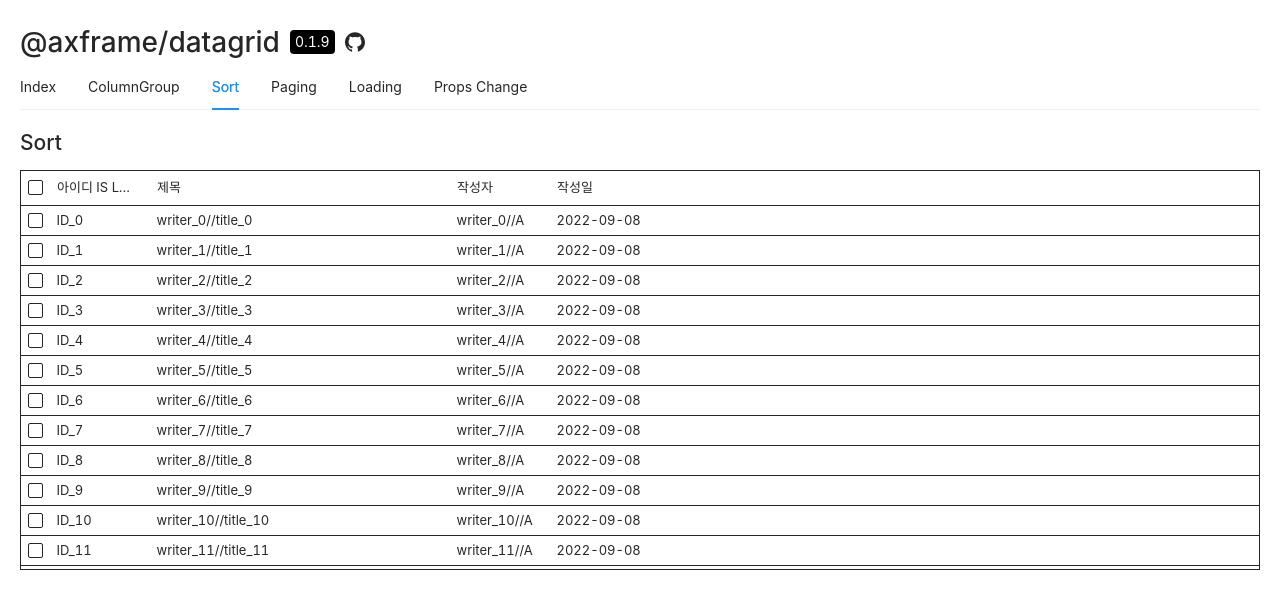
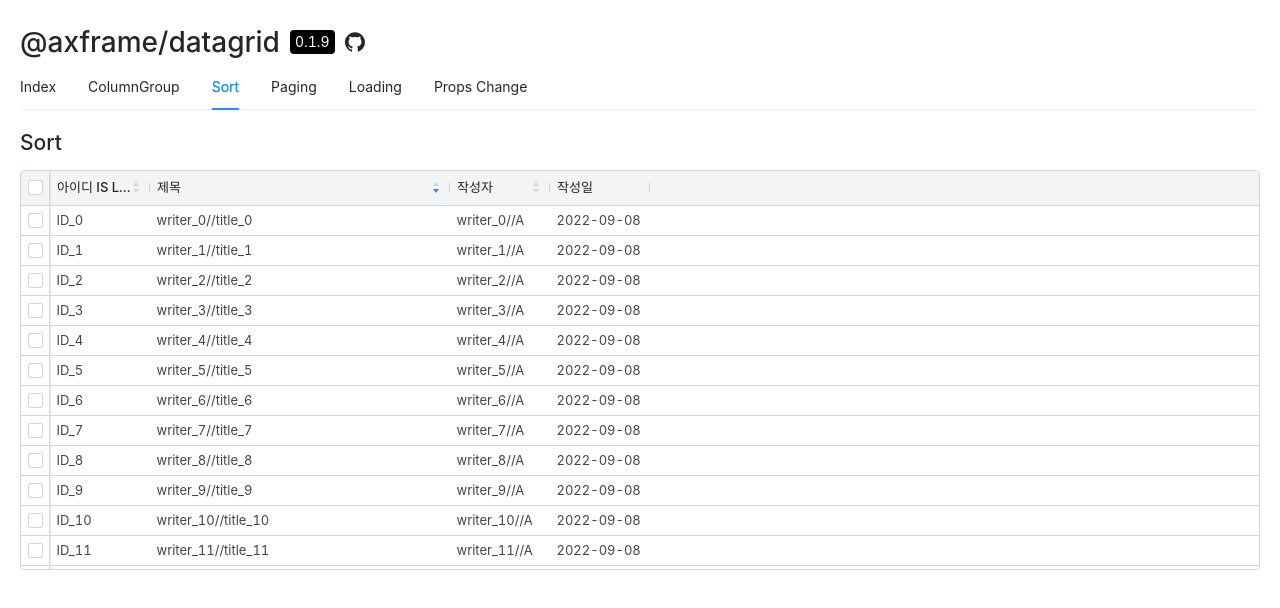
Before and after one commit to axisj/axboot-datagrid, a Next.js app: page /sort in a window 1280 px wide. Shown: the top 608 px of the page. Built offline with nearby package versions, Linux system fonts and the light colour scheme.

Commit message:
Fix Error changing property of "onClick"

```diff
--- a/@axframe-datagrid/AXFDataGrid.tsx
+++ b/@axframe-datagrid/AXFDataGrid.tsx
@@ -160,6 +160,7 @@ export function AXFDataGrid<T = Record<string, any>>({
           sortParams,
           page,
           data,
+          onClick,
         }}
       />
     </AppStoreProvider>
--- a/@axframe-datagrid/components/Table.tsx
+++ b/@axframe-datagrid/components/Table.tsx
@@ -7,7 +7,7 @@ import TableHeadFrozen from './TableHeadFrozen';
 import TableBodyFrozen from './TableBodyFrozen';
 import TableFooter from './TableFooter';
 import Loading from './Loading';
-import { AXFDGColumn, AXFDGColumnGroup, AXFDGDataItem, AXFDGPage, AXFDGSortParam } from '../types';
+import { AXFDGColumn, AXFDGColumnGroup, AXFDGDataItem, AXFDGPage, AXFDGProps, AXFDGSortParam } from '../types';
 import { getFrozenColumnsWidth } from '../utils';
 import { css } from '@emotion/react';
 
@@ -31,6 +31,7 @@ interface Props<T> {
   columnsGroup: AXFDGColumnGroup[];
   page?: AXFDGPage;
   data?: AXFDGDataItem<T>[];
+  onClick?: AXFDGProps<T>['onClick'];
 }
 
 function Table<T>(props: Props<T>) {
@@ -77,6 +78,7 @@ function Table<T>(props: Props<T>) {
   const setData = useAppStore(s => s.setData);
   const setColumns = useAppStore(s => s.setColumns);
   const setColumnsGroup = useAppStore(s => s.setColumnsGroup);
+  const setOnClick = useAppStore(s => s.setOnClick);
 
   const containerRef = React.useRef<HTMLDivElement>(null);
   const scrollContainerRef = React.useRef<HTMLDivElement>(null);
@@ -198,6 +200,9 @@ function Table<T>(props: Props<T>) {
   React.useEffect(() => {
     if (props.columnsGroup !== undefined) setColumnsGroup(props.columnsGroup);
   }, [setColumnsGroup, props.columnsGroup]);
+  React.useEffect(() => {
+    if (props.onClick !== undefined) setOnClick(props.onClick);
+  }, [setOnClick, props.onClick]);
 
   //setInitialized
   React.useEffect(() => {
--- a/@axframe-datagrid/store/getAppStoreActions.ts
+++ b/@axframe-datagrid/store/getAppStoreActions.ts
@@ -130,4 +130,5 @@ export const getAppStoreActions: StoreActions = (set, get) => ({
   setFrozenColumnIndex: frozenColumnIndex => set({ frozenColumnIndex }),
   setSortParams: sortParams => set({ sortParams }),
   setFrozenColumnsWidth: frozenColumnsWidth => set({ frozenColumnsWidth }),
+  setOnClick: onClick => set({ onClick }),
 });
--- a/@axframe-datagrid/style.css
+++ b/@axframe-datagrid/style.css
@@ -1,20 +1,20 @@
-[role="react-frame-datagrid"] {
-    --axfdg-primary-color: #3B82F6;
-    --axfdg-header-bg: #F3F4F5;
+[role='axframe-datagrid'] {
+  --axfdg-primary-color: #3b82f6;
+  --axfdg-header-bg: #f3f4f5;
   --axfdg-header-color: #222;
   --axfdg-header-font-weight: 500;
   --axfdg-header-hover-bg: #e2e5e5;
   --axfdg-header-group-bg: #e9e9e9;
-    --axfdg-footer-bg: #F3F4F5;
-    --axfdg-border-color-base: #D2D5D9;
+  --axfdg-footer-bg: #f3f4f5;
+  --axfdg-border-color-base: #d2d5d9;
   --axfdg-border-radius: 4px;
   --axfdg-row-selector-color: #ffffff;
   --axfdg-body-bg: #ffffff;
-    --axfdg-body-hover-bg: #F3F4F5;
+  --axfdg-body-hover-bg: #f3f4f5;
   --axfdg-body-color: #444;
 
   --axfdg-scroll-size: 11px;
-    --axfdg-scroll-track-bg: #F9F9F9;
+  --axfdg-scroll-track-bg: #f9f9f9;
   --axfdg-scroll-thumb-radius: 6px;
   --axfdg-scroll-thumb-bg: #c0c1c5;
   --axfdg-scroll-thumb-hover-bg: #a1a3a6;
--- a/@axframe-datagrid/types.ts
+++ b/@axframe-datagrid/types.ts
@@ -152,6 +152,7 @@ export interface AppActions<T> {
   setSelectedIdsMap: (selectedIdsMap: Map<number, any>) => void;
   setSortParams: (sortParams: Record<string, AXFDGSortParam>) => void;
   setFrozenColumnsWidth: (frozenColumnsWidth: number) => void;
+  setOnClick: (onClick: AXFDGProps<T>['onClick']) => void;
 }
 
 export interface AppStore<T = Record<string, any>> extends AppModel<T>, AppActions<T> {}
--- a/examples/BasicExample.tsx
+++ b/examples/BasicExample.tsx
@@ -96,6 +96,7 @@ function BasicExample(props: Props) {
             console.log('onChange rowSelection', ids, selectedAll);
           },
         }}
+        onClick={item => console.log(item)}
       />
     </Container>
   );
```
Lines whose indentation alone changed are shown as unchanged.
